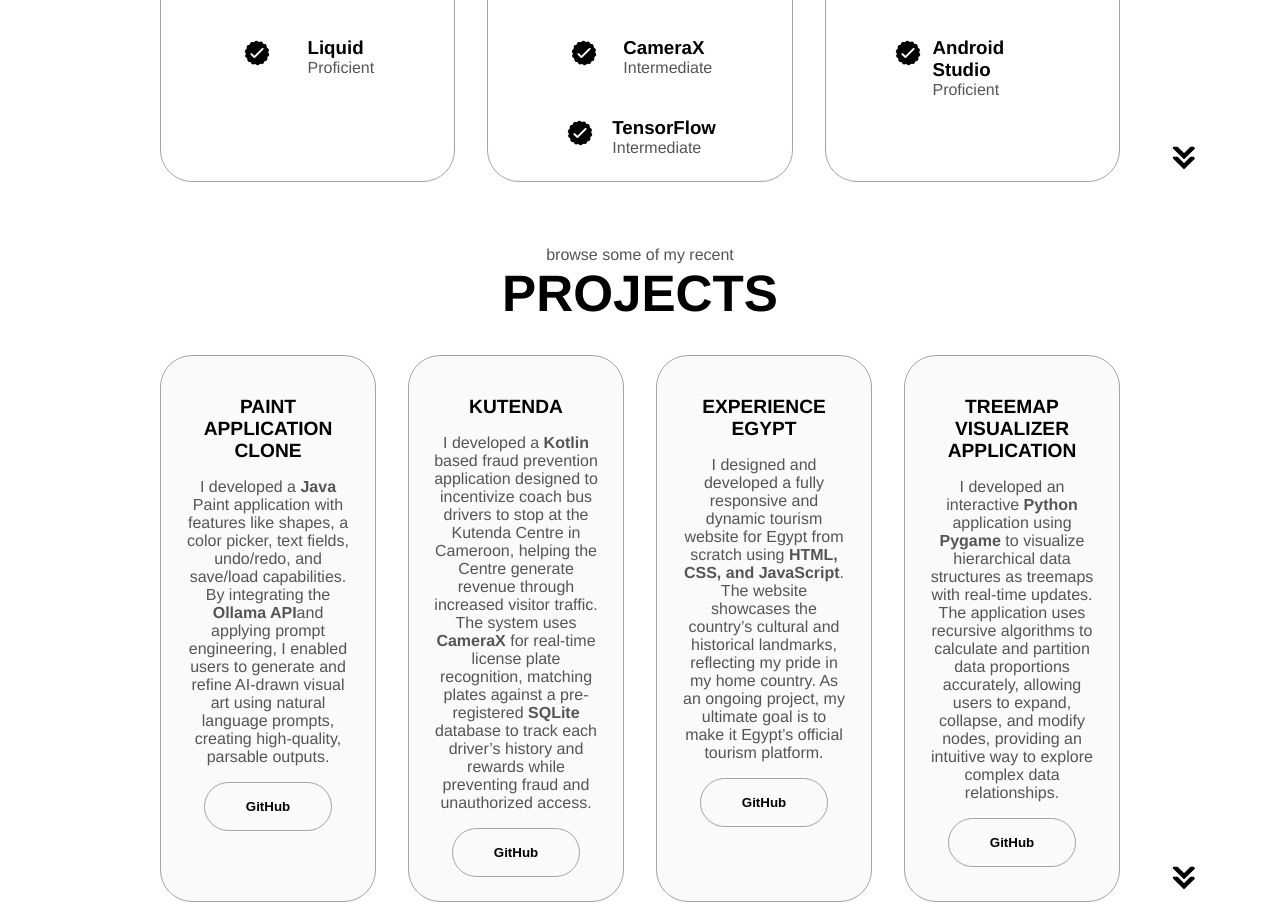
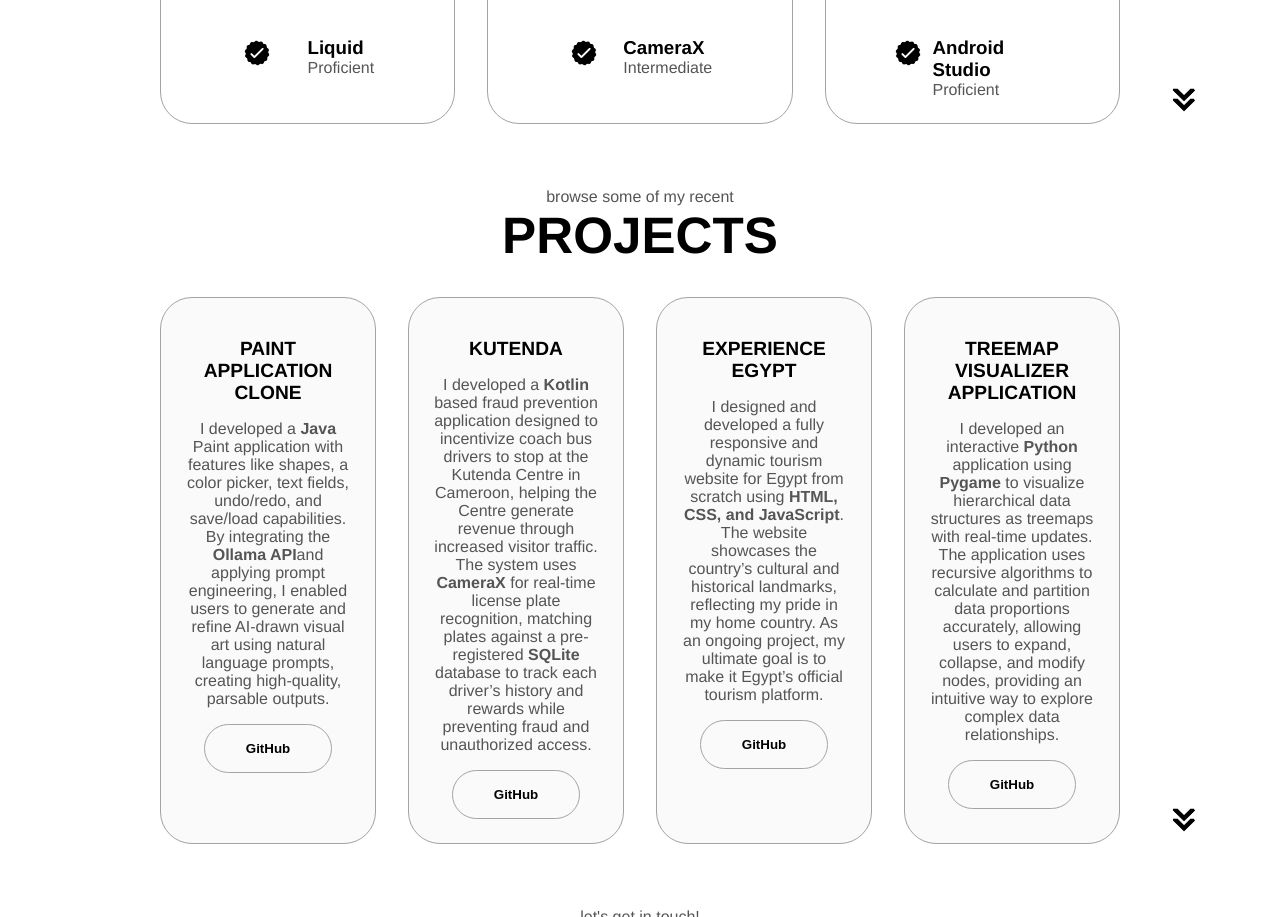
Before and after one commit to markgobriel/markgobriel.github.io, a plain HTML site: page index.html in a window 1280 px wide. Shown: the part 2407-3324 px from the top of the page. Drawn offline with Linux system fonts and the light colour scheme; a web font is replaced by a local one.

Commit message:
removed skill

```diff
--- a/index.html
+++ b/index.html
@@ -312,17 +312,6 @@ I am also <b>actively seeking Software Engineering internships for Summer 2025.<
                   <p>Intermediate</p>
                 </div>
               </article>
-              <article>
-                <img
-                  src="./assets/checkmark.png"
-                  alt="Experience icon"
-                  class="icon"
-                />
-                <div>
-                  <h3>TensorFlow</h3>
-                  <p>Intermediate</p>
-                </div>
-              </article>
             </div>
           </div>
           <div class="details-container">
```
